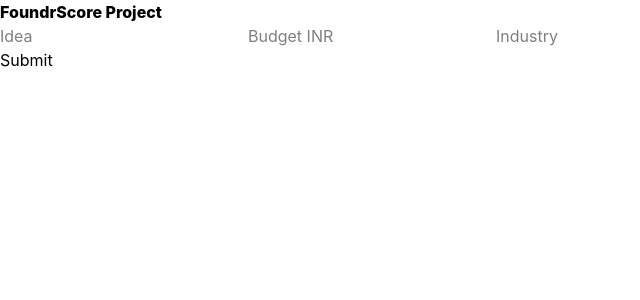
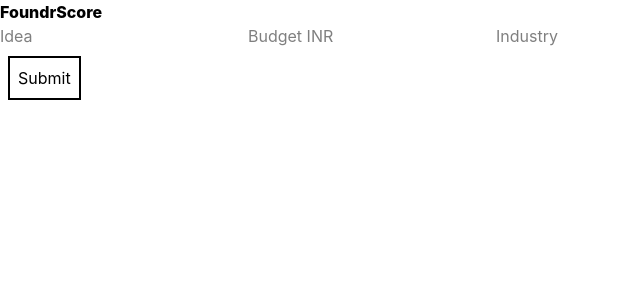
Before and after one commit to shreyachopra03-ux/FoundrScore, a React (Vite) app in the folder frontend/: page / in a window 1280 px wide. Shown: the top 300 px of the page, without its empty margins (0-640 px from the left). Built offline with nearby package versions, Linux system fonts and the light colour scheme; no server answers.

Commit message:
refactor: minor code cleanup

```diff
--- a/frontend/src/App.tsx
+++ b/frontend/src/App.tsx
@@ -7,8 +7,8 @@
 
   return (
     <>
-      <div className="heading font-extrabold m-0">
-        FoundrScore Project
+      <div className="heading font-extrabold m-0 p-0">
+        FoundrScore
       </div>
       <IdeaInputForm onResult={setResult} />
       {result && <p>{JSON.stringify(result)}</p>}
--- a/frontend/src/components/IdeaInputForm.tsx
+++ b/frontend/src/components/IdeaInputForm.tsx
@@ -53,7 +53,7 @@
             />
             </div>
             {error && <p>{error}</p>}
-            <button type="submit" disabled={loading}>
+            <button type="submit" disabled={loading} className="button p-2 m-2 border-2">
                 {loading ? "Analyzing..." : "Submit"}
             </button>
         </form>
```
